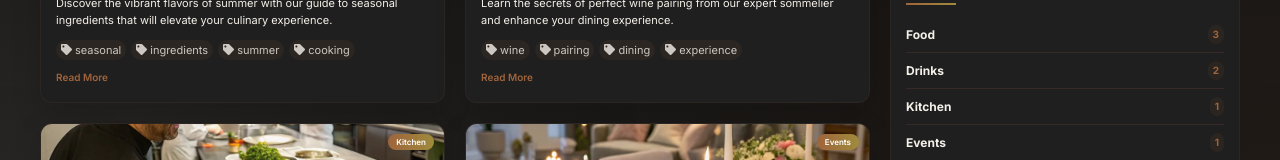
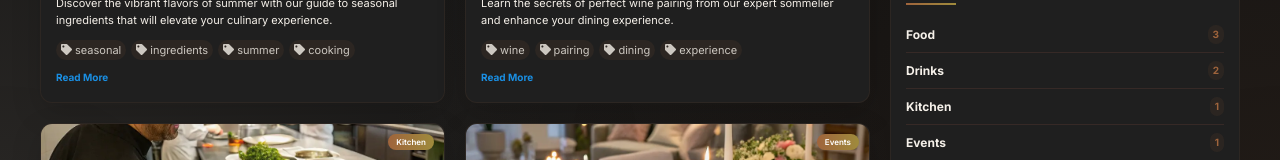
Before and after one commit to alfa155518/Resturant-App-Nextjs, a Next.js app: page /blog in a window 1280 px wide. Shown: the part 616-776 px from the top of the page. Built offline with nearby package versions, Linux system fonts and the light colour scheme.

Commit message:
imporve SEO and Accessibility in blog page

```diff
--- a/app/(pages)/blog/page.jsx
+++ b/app/(pages)/blog/page.jsx
@@ -245,7 +245,7 @@ export default function Blog() {
                         </span>
                       ))}
                     </div>
-                    <Link href={`/blog/${post.id}`} className={styles.readMoreLink}>
+                    <Link href={`/blog/${post.id}`} className={styles.readMoreLink} aria-label={`Read more about ${post.title}`}>
                       Read More
                     </Link>
                   </div>
--- a/scss/pages/blog.module.scss
+++ b/scss/pages/blog.module.scss
@@ -217,8 +217,8 @@
 
 .readMoreLink {
   align-self: flex-start;
-  color: $primary-color;
-  font-weight: 600;
+  color: #1a8fe3;
+  font-weight: 700;
   position: relative;
   padding-bottom: 2px;
 
@@ -229,12 +229,15 @@
     left: 0;
     width: 0;
     height: 2px;
-    background-color: $primary-color;
+    background-color: #1a8fe3;
     @include transition(0.3s);
   }
 
   &:hover:after {
     width: 100%;
+  }
+  &:hover {
+    color: #3ba9ff;
   }
 }
 
--- a/src/css/blog.module.css
+++ b/src/css/blog.module.css
@@ -263,8 +263,8 @@
 
 .readMoreLink {
   align-self: flex-start;
-  color: #9f643c;
-  font-weight: 600;
+  color: #1a8fe3;
+  font-weight: 700;
   position: relative;
   padding-bottom: 2px;
 }
@@ -275,7 +275,7 @@
   left: 0;
   width: 0;
   height: 2px;
-  background-color: #9f643c;
+  background-color: #1a8fe3;
   transition: all 0.3s ease-in-out;
   -webkit-transition: all 0.3s ease-in-out;
   -moz-transition: all 0.3s ease-in-out;
@@ -284,6 +284,9 @@
 }
 .readMoreLink:hover:after {
   width: 100%;
+}
+.readMoreLink:hover {
+  color: #3ba9ff;
 }
 
 .loadMoreContainer {
```
